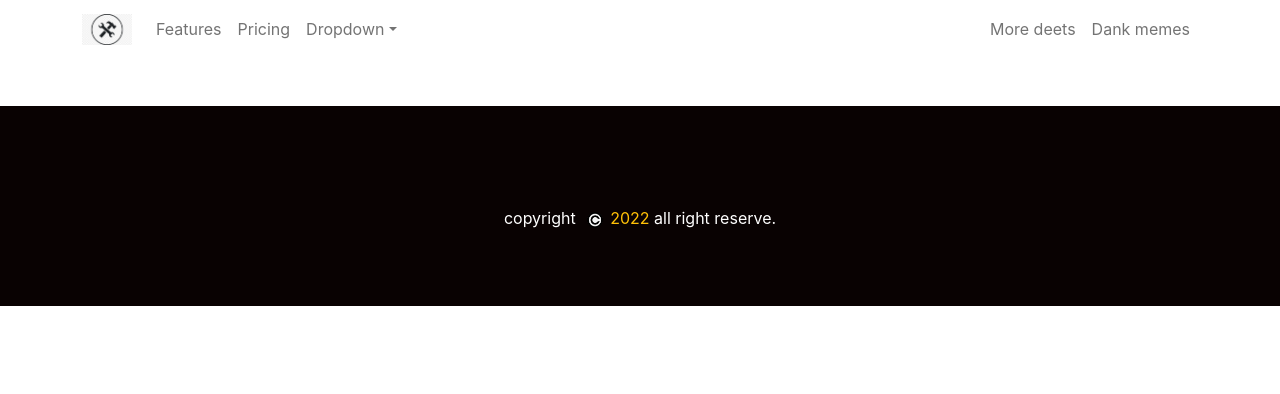
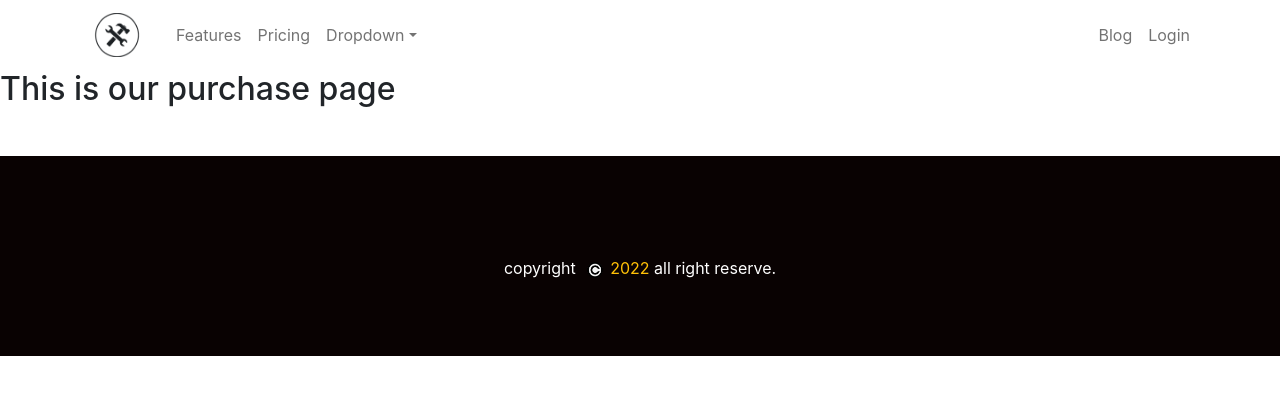
Before and after one commit to yaminhossen/tools-manufacturer-site, a React (Create React App) app: page /purchase/1 in a window 1280 px wide. Shown: the top 394 px of the page. Built offline with nearby package versions, Linux system fonts and the light colour scheme.

Commit message:
purchase page created and use params use

```diff
--- a/src/App.js
+++ b/src/App.js
@@ -4,6 +4,8 @@ import About from './Pages/About/About';
 import Home from './Pages/Home/Home/Home';
 import Header from './Pages/Shared/Header/Header';
 import Footer from './Pages/Shared/Footer/Footer';
+import Blog from './Pages/Blog/Blog';
+import Purchase from './Pages/Purchase/Purchase';
 
 function App() {
   return (
@@ -11,7 +13,8 @@ function App() {
       <Header></Header>
       <Routes>
         <Route path='/' element={<Home></Home>}></Route>
-        <Route path='/about' element={<About></About>}></Route>
+        <Route path='/purchase/:purchaseId' element={<Purchase></Purchase>}></Route>
+        <Route path='/blog' element={<Blog></Blog>}></Route>
       </Routes>
       <Footer></Footer>
     </div>
--- /dev/null
+++ b/src/Pages/Blog/Blog.js
@@ -0,0 +1,11 @@
+import React from 'react';
+
+const Blog = () => {
+    return (
+        <div>
+            <h2 className='text-warning text-center'>This is our blog section</h2>
+        </div>
+    );
+};
+
+export default Blog;
--- a/src/Pages/Home/Tool/Tool.js
+++ b/src/Pages/Home/Tool/Tool.js
@@ -3,6 +3,9 @@ import './Tool.css'
 
 const Tool = ({ tool }) => {
     const { _id, description, name, price, img, suplier, quantity } = tool;
+    const navigateToPurchase = _id => {
+
+    }
     return (
         <div className='tool'>
             <img src={img} alt="" />
@@ -12,7 +15,7 @@ const Tool = ({ tool }) => {
             <h6>Price:{price}</h6>
             <h6>Quantity: {quantity}</h6>
             <p><>Description:{description}</></p>
-            <button>Place Order</button>
+            <button onClick={() => navigateToPurchase(_id)}>Place Order</button>
         </div>
     );
 };
--- /dev/null
+++ b/src/Pages/Purchase/Purchase.js
@@ -0,0 +1,11 @@
+import React from 'react';
+
+const Purchase = () => {
+    return (
+        <div>
+            <h2>This is our purchase page</h2>
+        </div>
+    );
+};
+
+export default Purchase;
--- a/src/Pages/Shared/Header/Header.js
+++ b/src/Pages/Shared/Header/Header.js
@@ -1,13 +1,14 @@
 import React from 'react';
 import { Container, Nav, Navbar, NavDropdown } from 'react-bootstrap';
-import logo from '../../../images/logo/tools.jpg'
+import { Link } from 'react-router-dom';
+import logo from '../../../images/logo/tools.png'
 
 const Header = () => {
     return (
         <>
-            <Navbar collapseOnSelect expand="lg" bg="white" sticky='top' variant="primary">
+            <Navbar collapseOnSelect expand="lg" bg="white" sticky='top' variant="black">
                 <Container>
-                    <Navbar.Brand href="#home"><img width='50px' src={logo} alt="" /></Navbar.Brand>
+                    <Navbar.Brand as={Link} to="/"><img width='70px' src={logo} alt="" /></Navbar.Brand>
                     <Navbar.Toggle aria-controls="responsive-navbar-nav" />
                     <Navbar.Collapse id="responsive-navbar-nav">
                         <Nav className="me-auto">
@@ -22,9 +23,9 @@ const Header = () => {
                             </NavDropdown>
                         </Nav>
                         <Nav>
-                            <Nav.Link href="#deets">More deets</Nav.Link>
-                            <Nav.Link eventKey={2} href="#memes">
-                                Dank memes
+                            <Nav.Link as={Link} to="blog">Blog</Nav.Link>
+                            <Nav.Link as={Link} to="login">
+                                Login
                             </Nav.Link>
                         </Nav>
                     </Navbar.Collapse>
```
Also changed, not shown: src/Pages/Login/Login.js (added, +11 -0 lines), src/images/logo/tools.jpg (deleted), src/images/logo/tools.png (added).
